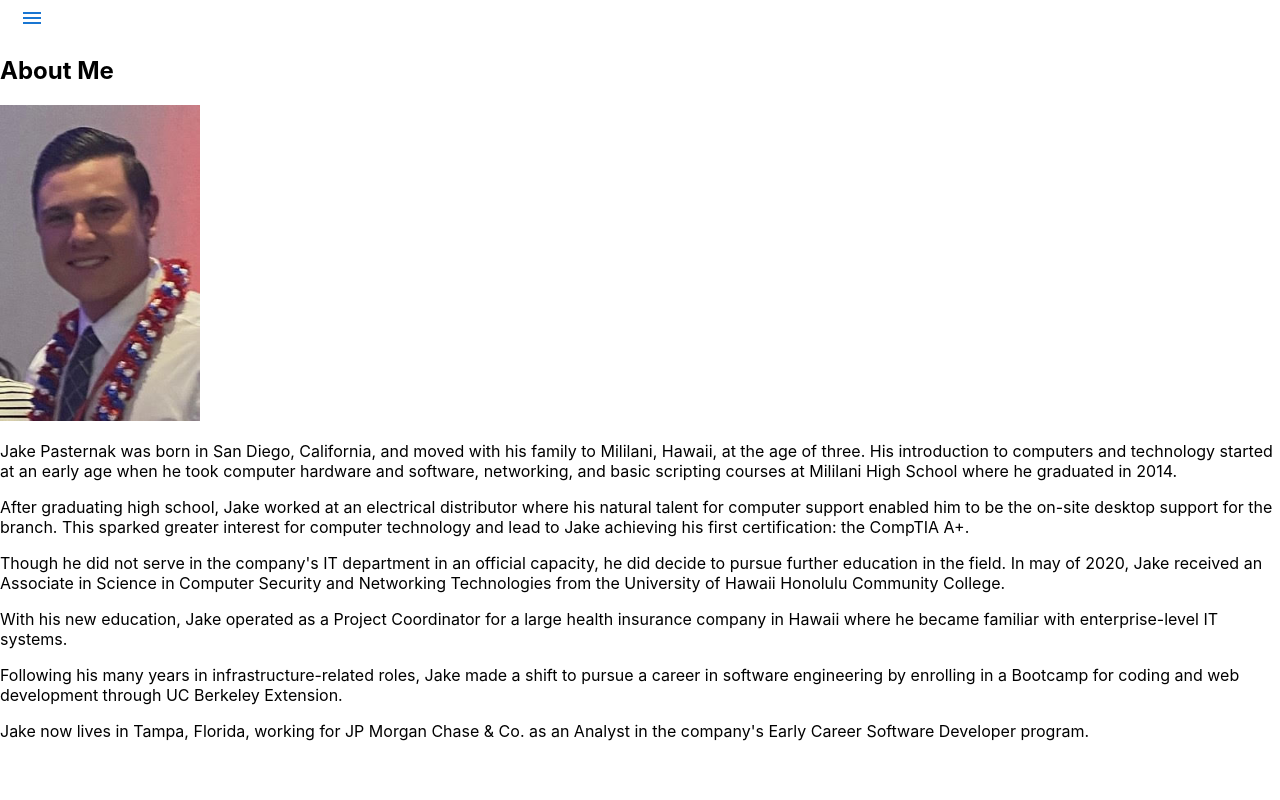
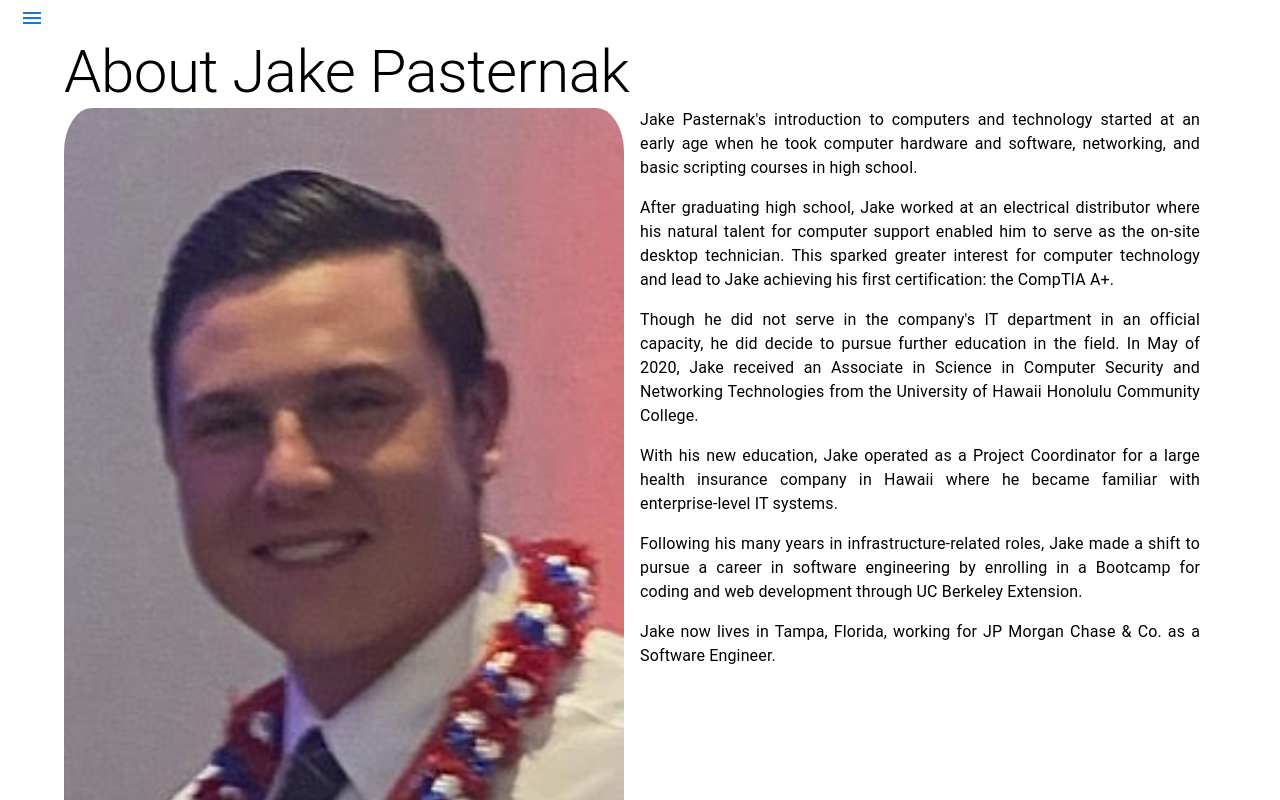
Before and after one commit to jdpasternak/portfolio, a React (Create React App) app: page /about in a window 1280 px wide. Shown: the top 800 px of the page. Built offline with nearby package versions, Linux system fonts and the light colour scheme.

Commit message:
updates about page format and text

```diff
--- a/src/components/About/index.js
+++ b/src/components/About/index.js
@@ -1,48 +1,54 @@
+import { Box, Container, Typography } from "@mui/material";
+import { Masonry } from "@mui/lab";
+
 const About = () => {
   return (
-    <div>
-      <h2>About Me</h2>
-      <img
-        width="200"
+    <Container>
+      <Typography variant="h2" component="h2">
+        About Jake Pasternak
+      </Typography>
+      <Masonry columns={{ xs: 1, md: 2 }} spacing={2}>
+        <Box
+          component="img"
+          sx={{ width: 200, borderRadius: "5%" }}
           alt="Jake Pasternak"
           src={`${process.env.PUBLIC_URL + "/assets/images/profile.JPG"}`}
         />
-      <p>
-        Jake Pasternak was born in San Diego, California, and moved with his
-        family to Mililani, Hawaii, at the age of three. His introduction to
-        computers and technology started at an early age when he took computer
-        hardware and software, networking, and basic scripting courses at
-        Mililani High School where he graduated in 2014.
-      </p>
-      <p>
+        <Typography textAlign="justify" mb={3} mt={3}>
+          Jake Pasternak's introduction to computers and technology started at
+          an early age when he took computer hardware and software, networking,
+          and basic scripting courses in high school.
+        </Typography>
+        <Typography textAlign="justify" mb={3}>
           After graduating high school, Jake worked at an electrical distributor
-        where his natural talent for computer support enabled him to be the
-        on-site desktop support for the branch. This sparked greater interest
-        for computer technology and lead to Jake achieving his first
+          where his natural talent for computer support enabled him to serve as
+          the on-site desktop technician. This sparked greater interest for
+          computer technology and lead to Jake achieving his first
           certification: the CompTIA A+.
-      </p>
-      <p>
+        </Typography>
+        <Typography textAlign="justify" mb={3}>
           Though he did not serve in the company's IT department in an official
-        capacity, he did decide to pursue further education in the field. In may
-        of 2020, Jake received an Associate in Science in Computer Security and
-        Networking Technologies from the University of Hawaii Honolulu Community
-        College.
-      </p>
-      <p>
+          capacity, he did decide to pursue further education in the field. In
+          May of 2020, Jake received an Associate in Science in Computer
+          Security and Networking Technologies from the University of Hawaii
+          Honolulu Community College.
+        </Typography>
+        <Typography textAlign="justify" mb={3}>
           With his new education, Jake operated as a Project Coordinator for a
           large health insurance company in Hawaii where he became familiar with
           enterprise-level IT systems.
-      </p>
-      <p>
+        </Typography>
+        <Typography textAlign="justify" mb={3}>
           Following his many years in infrastructure-related roles, Jake made a
           shift to pursue a career in software engineering by enrolling in a
           Bootcamp for coding and web development through UC Berkeley Extension.
-      </p>
-      <p>
-        Jake now lives in Tampa, Florida, working for JP Morgan Chase &amp; Co.
-        as an Analyst in the company's Early Career Software Developer program.
-      </p>
-    </div>
+        </Typography>
+        <Typography textAlign="justify" mb={3}>
+          Jake now lives in Tampa, Florida, working for JP Morgan Chase &amp;
+          Co. as a Software Engineer.
+        </Typography>
+      </Masonry>
+    </Container>
   );
 };
 
```
Lines whose indentation alone changed are shown as unchanged.
